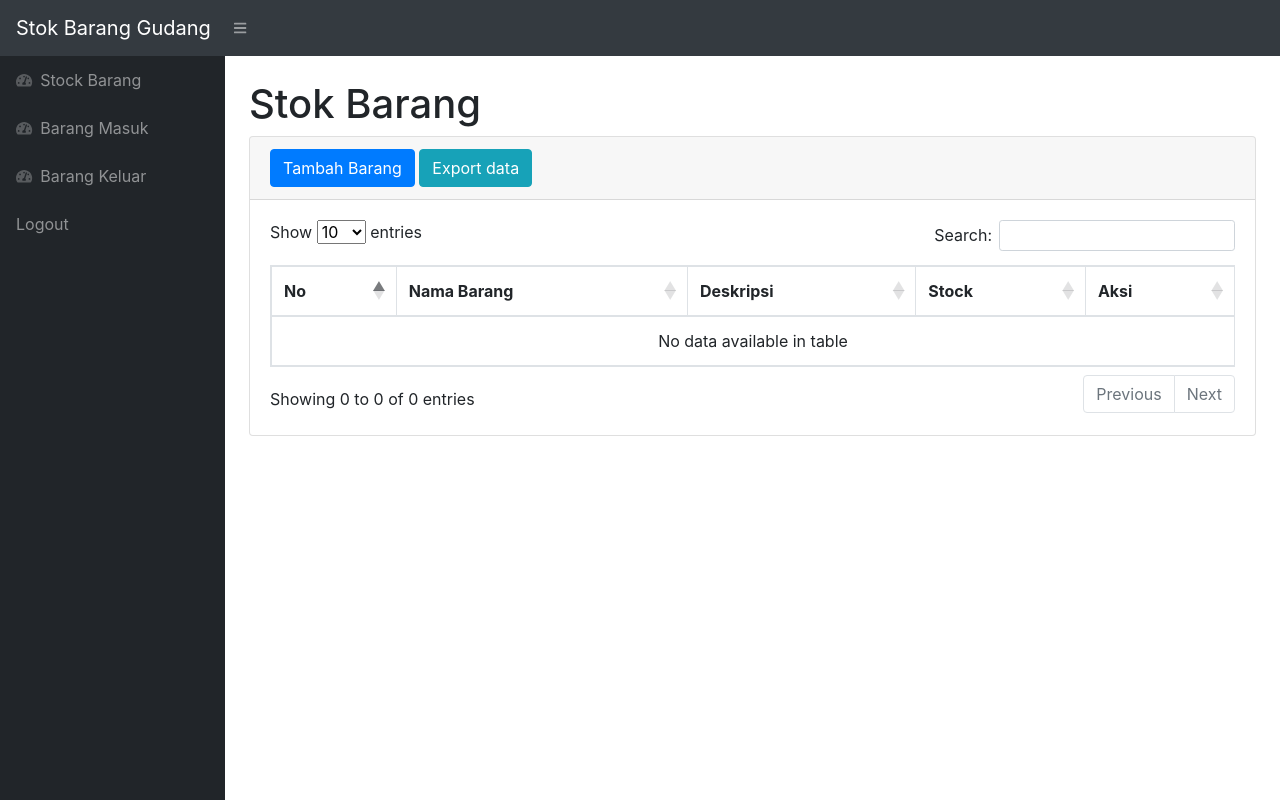
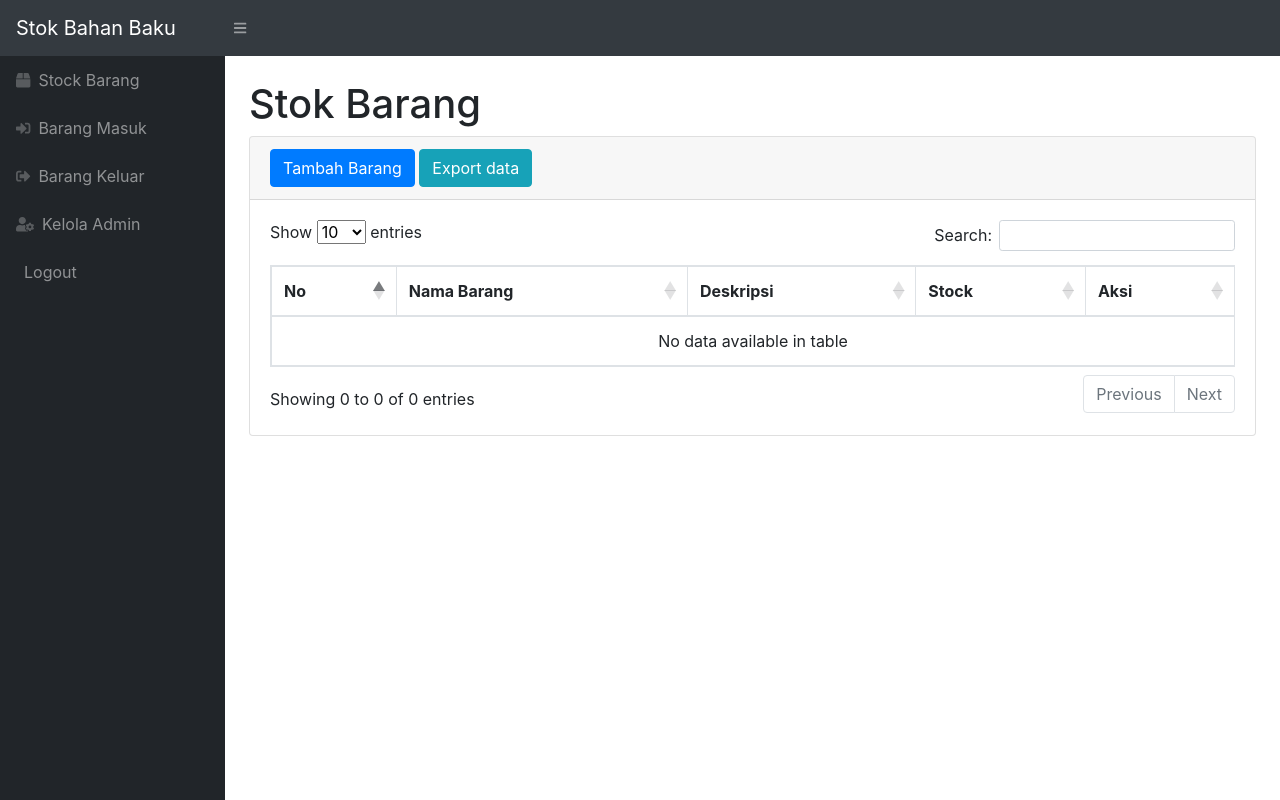
Before and after one commit to randyapr12/stockbarang, a PHP site: page / in a window 1280 px wide. Run offline with PHP 8.4, Linux system fonts and the light colour scheme; the visitor is signed in with stand-in values (Sample User, id 1); data that the repository does not hold is empty; some libraries are stand-ins or nearby versions.

Commit message:
change logo

```diff
--- a/index.php
+++ b/index.php
@@ -1,8 +1,6 @@
 <?php
-
 require 'function.php';
 require 'cek.php';
-
 ?>
 
 <!DOCTYPE html>
@@ -13,14 +11,14 @@ require 'cek.php';
         <meta name="viewport" content="width=device-width, initial-scale=1, shrink-to-fit=no" />
         <meta name="description" content="" />
         <meta name="author" content="" />
-        <title>Stok Barang Gudang</title>
+        <title>Stok Bahan Baku</title>
         <link href="css/styles.css" rel="stylesheet" />
         <link href="https://cdn.datatables.net/1.10.20/css/dataTables.bootstrap4.min.css" rel="stylesheet" crossorigin="anonymous" />
         <script src="https://cdnjs.cloudflare.com/ajax/libs/font-awesome/5.15.1/js/all.min.js" crossorigin="anonymous"></script>
     </head>
     <body class="sb-nav-fixed">
         <nav class="sb-topnav navbar navbar-expand navbar-dark bg-dark">
-            <a class="navbar-brand" href="index.php">Stok Barang Gudang</a>
+            <a class="navbar-brand" href="index.php">Stok Bahan Baku</a>
             <button class="btn btn-link btn-sm order-1 order-lg-0" id="sidebarToggle" href="#"><i class="fas fa-bars"></i></button>
 
         </nav>
@@ -30,22 +28,27 @@ require 'cek.php';
                     <div class="sb-sidenav-menu">
                     <div class="nav">
                         <a class="nav-link" href="index.php">
-                                <div class="sb-nav-link-icon"><i class="fas fa-tachometer-alt"></i></div>
+                            <div class="sb-nav-link-icon"><i class="fas fa-box"></i></div>
                             Stock Barang
                         </a>
                         <a class="nav-link" href="masuk.php">
-                                <div class="sb-nav-link-icon"><i class="fas fa-tachometer-alt"></i></div>
+                            <div class="sb-nav-link-icon"><i class="fas fa-sign-in-alt"></i></div>
                             Barang Masuk
                         </a>
                         <a class="nav-link" href="keluar.php">
-                                <div class="sb-nav-link-icon"><i class="fas fa-tachometer-alt"></i></div>
+                            <div class="sb-nav-link-icon"><i class="fas fa-sign-out-alt"></i></div>
                             Barang Keluar
                         </a>
+                        <a class="nav-link" href="admin.php">
+                            <div class="sb-nav-link-icon"><i class="fas fa-user-cog"></i></div>
+                            Kelola Admin
+                        </a>
                         <a class="nav-link" href="logout.php">
+                            <div class="sb-nav-link-icon"></div>
                             Logout
                         </a>
+                    </div>
 
-                        </div>
                     </div>
                 </nav>
             </div>
```
Also changed, not shown: keluar.php (+9 -5 lines), masuk.php (+9 -6 lines). Lines whose indentation alone changed are shown as unchanged.
